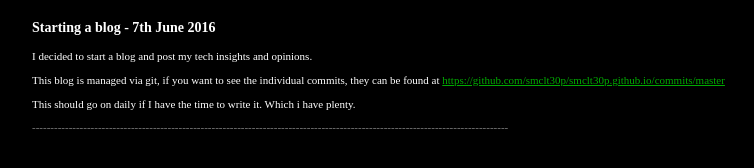
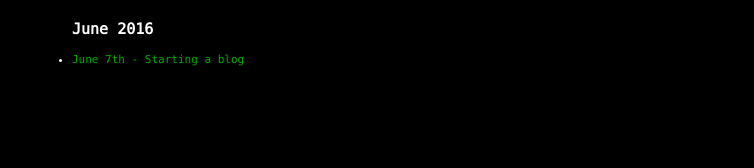
Before and after one commit to smclt30p/smclt30p.github.io, a plain HTML site: page index.html in a window 1280 px wide. Shown: the whole page, without its empty margins (108-862 px from the left). Drawn offline with Linux system fonts and the light colour scheme.

Commit message:
Re-arranged files, added index

```diff
--- a/css/master.css
+++ b/css/master.css
@@ -6,9 +6,11 @@
 body {
     background: black;
 }
+* {
+    font-family: DejaVuSansMono;
+}
 h1 {
     color: white;
-    font-family: DejaVuSansMono;
     font-size: 11px;
 }
 .master {
@@ -17,19 +19,30 @@ h1 {
 }
 .post-title {
     color: white;
-    font-family: DevaVuSansMono;
     font-size: 14px;
 }
 .post-body {
     color: white;
-    font-family: DevaVuSansMono;
     font-size: 11px;
 }
 .post-footer {
     color: gray;
-    font-family: DevaVuSansMono;
     font-size: 11px;
 }
 a {
     color: #00AA00;
+    text-decoration: none;
 }
+a:hover {
+    text-decoration: underline;
+}
+li {
+    color: white;
+    font-size: 11px;
+}
+ul {
+    color: white;
+}
+h3 {
+    font-size: 15px;
+}
--- a/index.html
+++ b/index.html
@@ -2,25 +2,15 @@
 <html>
 <head>
 	<link href="css/master.css" rel="stylesheet" type="text/css">
-	<title>Gala's blog</title>
+	<title>Gala's EOF - Index</title>
 </head>
 <body>
 	<div class="master">
 
-		<div class="post"> <!-- POST START -->
-
-			<h3 class="post-title">Starting a blog - 7th June 2016</h3>
-			<p class="post-body">
-				I decided to start a blog and post my tech insights and opinions.
-				<br><br>
-				This blog is managed via git, if you want to see the individual commits, they can be found at
-				<a href="https://github.com/smclt30p/smclt30p.github.io/commits/master">
-				https://github.com/smclt30p/smclt30p.github.io/commits/master</a>
-				<br><br>
-				This should go on daily if I have the time to write it. Which i have plenty.
-			</p>
-			<p class="post-footer">----------------------------------------------------------------------------------------------------------------------------------</p>
-		</div>
+	<ul>
+		<h3>June 2016</h3>
+		<li><a href="posts/2016/06/07-starting-a-blog.html">June 7th - Starting a blog</a></li>
+	</ul>
 
 	</div>
 </body>
```
Also changed, not shown: posts/2016/06/07-starting-a-blog.html (added, +27 -0 lines).
